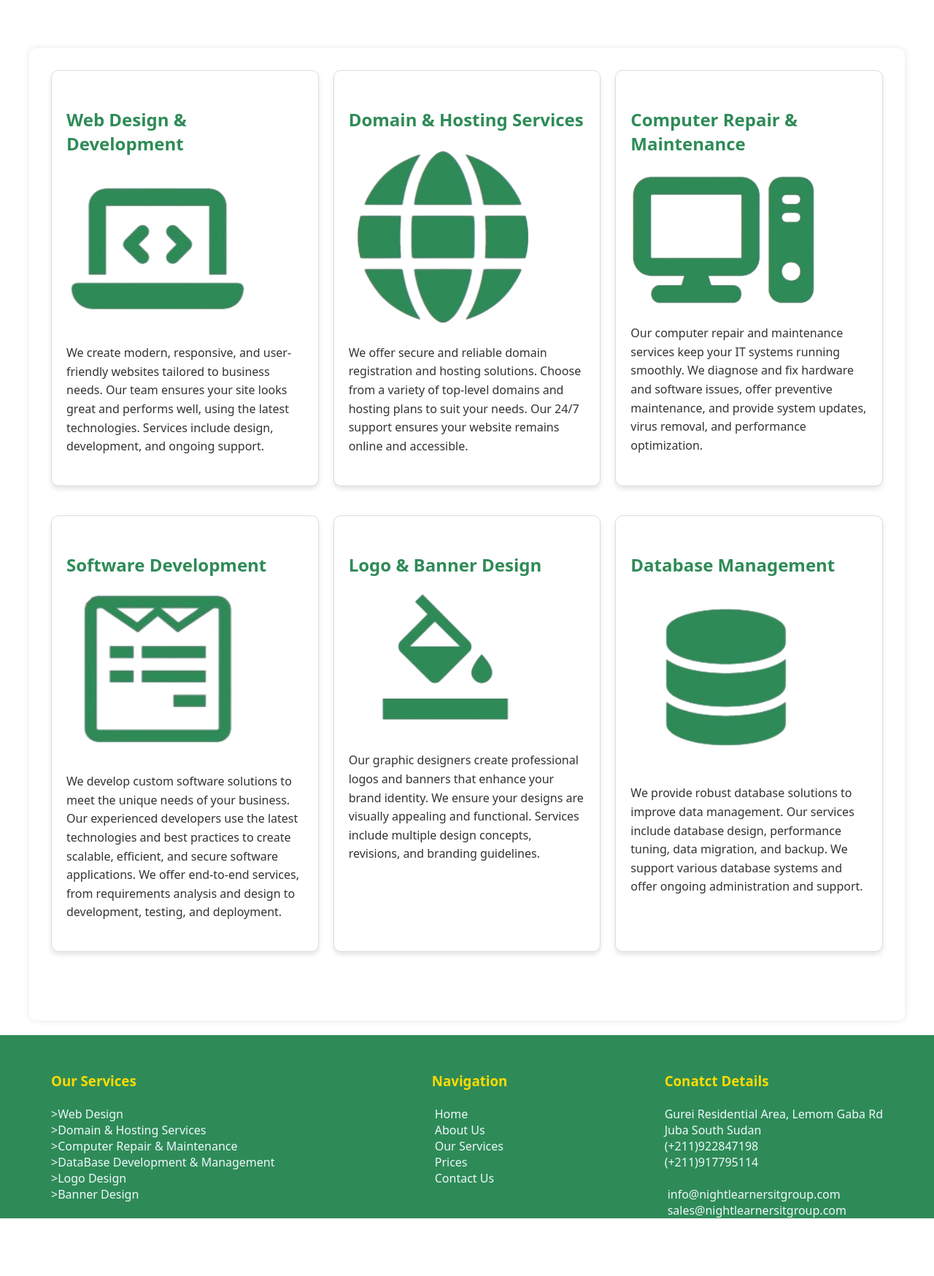
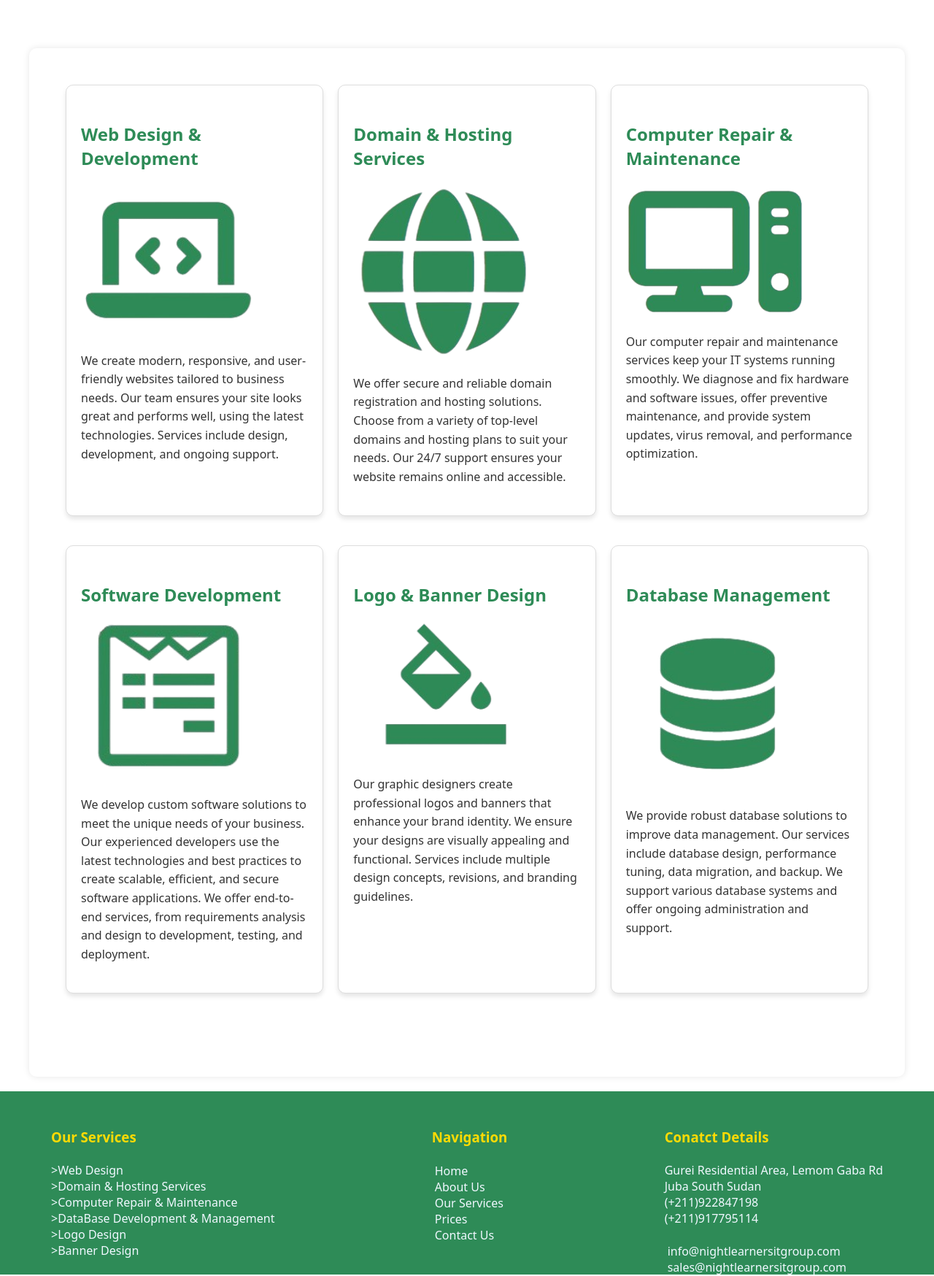
Before and after one commit to ReaganWokorach/IT-Online-Service, a PHP site: page /ourServices.html in a window 1280 px wide. Shown: the part 242-1990 px from the top of the page at 73% size. Before the commit the page ends 1911 px from the top, so only its background shows below. Run offline with PHP 8.4, Linux system fonts and the light colour scheme.

Commit message:
Update ourServices.css

```diff
--- a/ourServices.css
+++ b/ourServices.css
@@ -1,6 +1,15 @@
 /* Added by OHISIO JOHN */
 /* New CSS for the services content */
 /* This is for Our Services contents */
+.services-container {
+    display: flex;
+    flex-direction: column;
+    padding: 20px;
+    background-color: transparent; /* Make background transparent */
+    max-width: 100%; /* Increase max width to 100% */
+    margin: 0 auto; /* Center the container */
+}
+
 .main-service {
     display: flex;
     justify-content: space-between;
```
